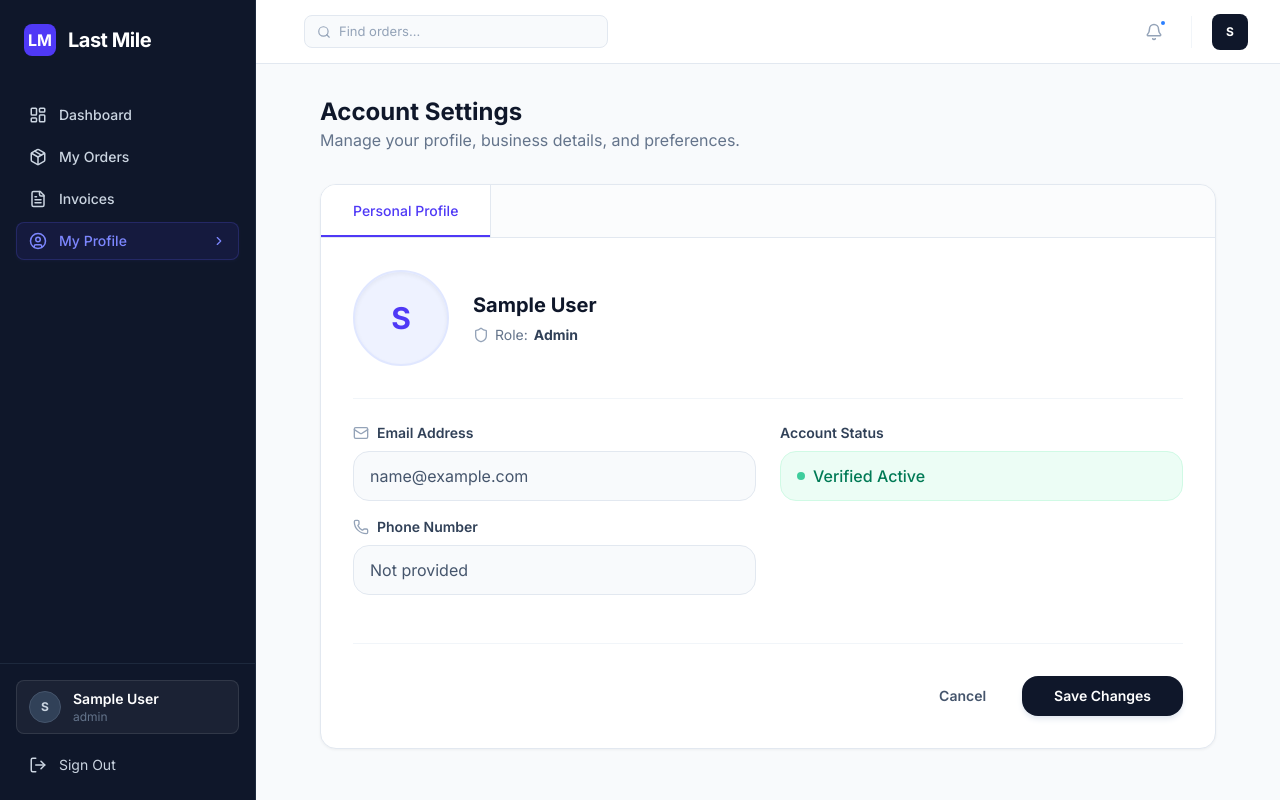
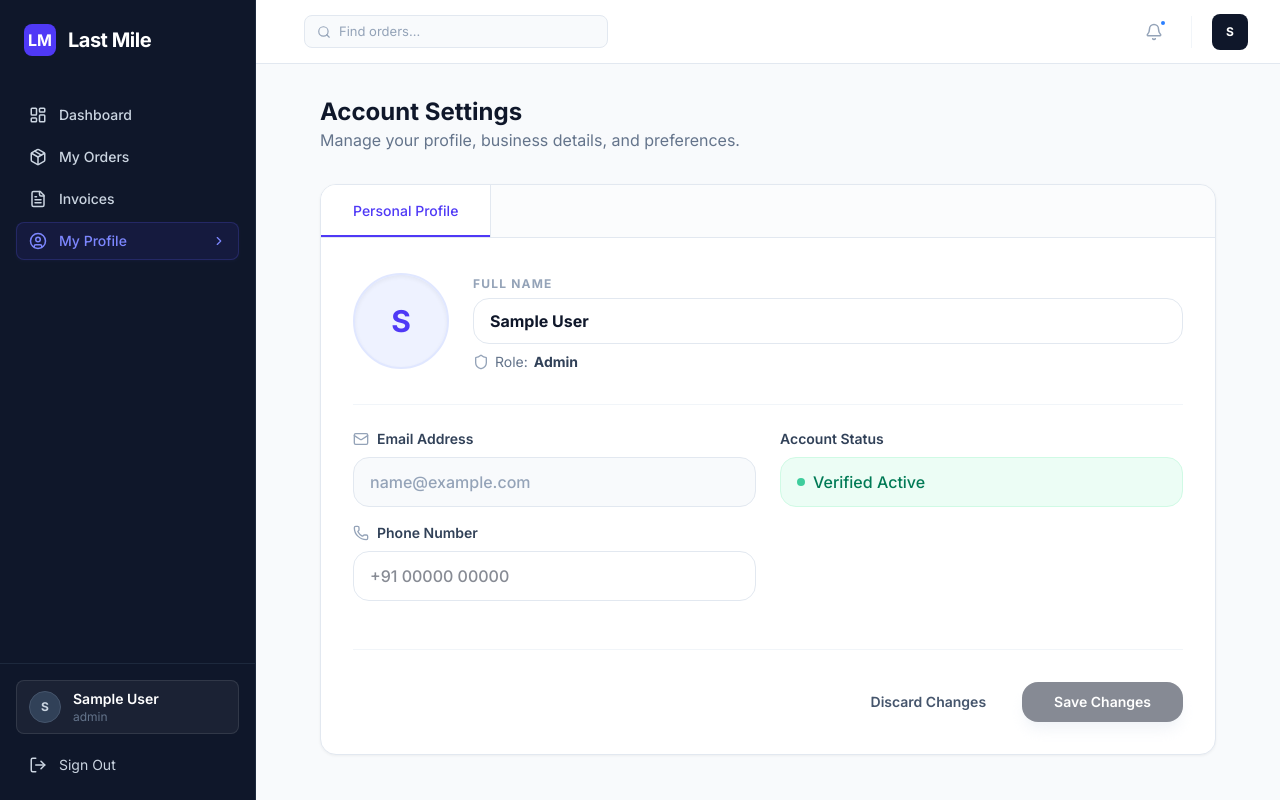
Before and after one commit to abulhussian/demo-lastmileAdmin-, a React (Vite) app: page /client/profile in a window 1280 px wide. Built offline with nearby package versions, Linux system fonts and the light colour scheme; no server answers; sample sign-in values are in the browser's storage.

Commit message:
fixed issues and api integrated ,feat changes in client in admin and client

```diff
--- a/src/contexts/LogisticsContext.jsx
+++ b/src/contexts/LogisticsContext.jsx
@@ -69,6 +69,7 @@ export const LogisticsProvider = ({ children }) => {
       email: u.email,
       role: roleNormalization[u.role] || u.role,
       avatar: u.avatar,
+      phone: u.phone || u.mobile_number || u.contact_number || u.phone_number || u.company_details?.phone,
       active: !!u.active,
       rating: u.rating,
       companyDetails: u.company_details ? {
@@ -185,6 +186,17 @@ export const LogisticsProvider = ({ children }) => {
     driverId: s.driver_id // Adding this if it exists in the real response, otherwise we use driverName
   });
 
+  const [revenueStats, setRevenueStats] = useState(null);
+
+  const fetchRevenueStats = useCallback(async () => {
+    try {
+      const response = await api.get('/billing/revenue-chart');
+      setRevenueStats(response.data || response);
+    } catch (err) {
+      console.error('Failed to fetch revenue stats:', err);
+    }
+  }, []);
+
   const fetchData = useCallback(async () => {
     if (!currentUser) return;
     const isAdmin = currentUser.role === 'ADMIN';
@@ -194,6 +206,7 @@ export const LogisticsProvider = ({ children }) => {
       setOrders((ordersResponse.data || []).map(mapOrder));
 
       if (isAdmin) {
+        fetchRevenueStats(); // Initial fetch for admin
         try {
           const usersResponse = await api.get('/users');
           setUsers((usersResponse.data || [])
@@ -215,13 +228,13 @@ export const LogisticsProvider = ({ children }) => {
       }
 
       if (currentUser.role === 'CLIENT') {
-        const billingResponse = await api.get('/billing/client/' + currentUser.id);
+        const billingResponse = await api.get('/billing/my-invoices');
         setInvoices((billingResponse.data || []).map(mapInvoice));
       }
     } catch (err) {
       console.error('Failed to fetch data:', err);
     }
-  }, [currentUser?.id, currentUser?.role]);
+  }, [currentUser?.id, currentUser?.role, fetchRevenueStats]);
 
   useEffect(() => {
     const refreshUser = async () => {
@@ -252,9 +265,21 @@ export const LogisticsProvider = ({ children }) => {
   const login = async (email, password) => {
     const response = await api.post('/auth/login', { email, password });
     const { token, user } = response;
-    const userWithToken = { ...mapUser(user), token };
-    setCurrentUser(userWithToken);
-    localStorage.setItem('logiflow_user', JSON.stringify(userWithToken));
+
+    // Set token in localStorage first so subsequent calls have it
+    localStorage.setItem('logiflow_user', JSON.stringify({ token, ...mapUser(user) }));
+
+    // Immediately fetch full profile details
+    try {
+      const profileResponse = await api.get('/auth/me');
+      const fullUser = { ...mapUser(profileResponse.data || profileResponse), token };
+      setCurrentUser(fullUser);
+      localStorage.setItem('logiflow_user', JSON.stringify(fullUser));
+    } catch (err) {
+      // Fallback to login response if /me fails
+      const userWithToken = { ...mapUser(user), token };
+      setCurrentUser(userWithToken);
+    }
   };
 
   const logout = () => {
@@ -374,6 +399,7 @@ export const LogisticsProvider = ({ children }) => {
   return (
     <LogisticsContext.Provider value={{
       currentUser, users, drivers, orders, invoices, settlements, toast,
+      revenueStats, fetchRevenueStats,
       login, logout, updateOrderStatus, assignDriver, createOrder, deleteOrder,
       settleDriverCash, toggleUserStatus, addUser, updateUser, deleteUser,
       generateInvoices, markInvoicePaid, fetchData,
--- a/src/pages/ClientCreateOrder.jsx
+++ b/src/pages/ClientCreateOrder.jsx
@@ -8,7 +8,7 @@ import { motion, AnimatePresence } from 'framer-motion';
 import { cn } from '../lib/utils';
 
 export const ClientCreateOrder = () => {
-  const { createOrder, bulkCreateOrders, currentUser } = useLogistics();
+  const { createOrder, bulkCreateOrders, currentUser, showToast } = useLogistics();
   const navigate = useNavigate();
   const location = useLocation();
   const [activeTab, setActiveTab] = useState(location.state?.activeTab || 'SINGLE');
@@ -50,8 +50,20 @@ export const ClientCreateOrder = () => {
 
   const handleSubmit = async (e) => {
     e.preventDefault();
+
+    if (!formData.pickupStreet || !formData.pickupCity) {
+      showToast('Please provide a complete Pickup Location', 'error');
+      return;
+    }
+
+    if (!formData.deliveryStreet || !formData.deliveryCity) {
+      showToast('Please provide a complete Delivery Location', 'error');
+      return;
+    }
+
     setIsSubmitting(true);
 
+    try {
       await createOrder({
         customerName: formData.customerName,
         customerPhone: formData.customerPhone,
@@ -78,9 +90,13 @@ export const ClientCreateOrder = () => {
         feeType: formData.feeType,
         feeValue: Number(formData.feeValue || 0)
       });
-
+      showToast('Logistics request submitted successfully');
+      navigate('/client/orders');
+    } catch (err) {
+      showToast(err.message || 'Failed to submit logistics request', 'error');
+    } finally {
       setIsSubmitting(false);
-    navigate('/client/orders');
+    }
   };
 
   const handleMapConfirm = (data) => {
--- a/src/pages/admin/AdminDashboard.jsx
+++ b/src/pages/admin/AdminDashboard.jsx
@@ -35,15 +35,24 @@ const chartData = [
 
 export const AdminDashboard = () => {
   const navigate = useNavigate();
-  const { orders, drivers } = useLogistics();
+  const { orders, drivers, revenueStats, fetchRevenueStats } = useLogistics();
+  const [period, setPeriod] = React.useState('weekly');
 
-  const totalOrders = orders.length;
+  const stats = revenueStats?.revenue_stats;
+  const totalOrders = stats?.total_orders || orders.length;
   const activeDrivers = drivers.filter(d => d.active).length;
-  const totalRevenue = orders.reduce((sum, o) => sum + (Number(o.orderValue) || 0), 0);
-  const driverCash = drivers.reduce((sum, d) => sum + (Number(d.cashInHand) || 0), 0);
+  const totalRevenue = stats?.total_revenue || orders.reduce((sum, o) => sum + (Number(o.orderValue) || 0), 0);
+  const driverCash = stats?.total_outstanding || drivers.reduce((sum, d) => sum + (Number(d.cashInHand) || 0), 0);
 
   const pendingOrders = orders.filter(o => o.status === 'PENDING').length;
   const deliveredToday = orders.filter(o => o.status === 'DELIVERED').length;
+
+  const handlePeriodChange = (newPeriod) => {
+    setPeriod(newPeriod);
+    // No need to fetch again if we already have both
+  };
+
+  const currentChartData = revenueStats?.charts?.[period] || chartData;
 
   return (
     <MainLayout title="Admin Overview">
@@ -80,14 +89,30 @@ export const AdminDashboard = () => {
         <div className="lg:col-span-8 bg-white p-6 rounded-[16px] border border-slate-200 shadow-sm">
           <div className="flex items-center justify-between mb-8">
             <h3 className="font-bold text-slate-900">Revenue Performance</h3>
-            <div className="flex gap-2">
-              <button className="text-[10px] font-bold uppercase bg-slate-950 text-white px-3 py-1 rounded-full">Weekly</button>
-              <button className="text-[10px] font-bold uppercase text-slate-400 px-3 py-1">Monthly</button>
+            <div className="flex gap-2 bg-slate-100 p-1 rounded-full">
+              <button
+                onClick={() => handlePeriodChange('weekly')}
+                className={cn(
+                  "text-[10px] font-bold uppercase px-4 py-1.5 rounded-full transition-all",
+                  period === 'weekly' ? "bg-slate-950 text-white shadow-md" : "text-slate-500 hover:text-slate-900"
+                )}
+              >
+                Weekly
+              </button>
+              <button
+                onClick={() => handlePeriodChange('monthly')}
+                className={cn(
+                  "text-[10px] font-bold uppercase px-4 py-1.5 rounded-full transition-all",
+                  period === 'monthly' ? "bg-slate-950 text-white shadow-md" : "text-slate-500 hover:text-slate-900"
+                )}
+              >
+                Monthly
+              </button>
             </div>
           </div>
           <div className="h-[280px] w-full">
             <ResponsiveContainer width="100%" height="100%">
-              <AreaChart data={chartData}>
+              <AreaChart data={currentChartData}>
                 <defs>
                   <linearGradient id="colorValue" x1="0" y1="0" x2="0" y2="1">
                     <stop offset="5%" stopColor="#3B82F6" stopOpacity={0.2}/>
@@ -95,7 +120,7 @@ export const AdminDashboard = () => {
                   </linearGradient>
                 </defs>
                 <CartesianGrid strokeDasharray="3 3" vertical={false} stroke="#F1F5F9" />
-                <XAxis dataKey="name" fontSize={11} stroke="#94A3B8" axisLine={false} tickLine={false} />
+                <XAxis dataKey={revenueStats?.charts ? "label" : "name"} fontSize={11} stroke="#94A3B8" axisLine={false} tickLine={false} />
                 <YAxis fontSize={11} stroke="#94A3B8" axisLine={false} tickLine={false} />
                 <Tooltip
                   contentStyle={{ borderRadius: '12px', border: '1px solid #E2E8F0', padding: '12px' }}
--- a/src/pages/admin/AdminDrivers.jsx
+++ b/src/pages/admin/AdminDrivers.jsx
@@ -32,10 +32,12 @@ export const AdminDrivers = () => {
   const [loadingHistory, setLoadingHistory] = useState(false);
   const [showPassword, setShowPassword] = useState(false);
 
-  const filteredDrivers = drivers.filter(driver =>
-    driver.name.toLowerCase().includes(searchTerm.toLowerCase()) ||
-    driver.vehicleNumber.toLowerCase().includes(searchTerm.toLowerCase())
-  );
+  const filteredDrivers = drivers.filter(driver => {
+    const name = driver.name || '';
+    const vehicleNumber = driver.vehicleNumber || '';
+    return name.toLowerCase().includes(searchTerm.toLowerCase()) ||
+           vehicleNumber.toLowerCase().includes(searchTerm.toLowerCase());
+  });
 
   const handleAddDriver = async (e) => {
     e.preventDefault();
@@ -47,7 +49,7 @@ export const AdminDrivers = () => {
         email: formData.get('email'),
         password: formData.get('password') || 'password123',
         phone: formData.get('phone'),
-        vehiclePlate: formData.get('vehiclePlate'),
+        vehicleNumber: formData.get('vehicleNumber'),
         vehicleType: formData.get('vehicleType'),
         role: 'DRIVER',
         active: true,
@@ -285,7 +287,7 @@ export const AdminDrivers = () => {
               <div className="grid grid-cols-2 gap-4">
                 <div>
                   <label className="block text-[10px] font-bold text-slate-400 uppercase mb-1.5">Vehicle Plate</label>
-                  <input name="vehiclePlate" required placeholder="ABC-123" className="w-full px-4 py-2.5 bg-slate-50 border border-slate-200 rounded-xl focus:ring-4 focus:ring-indigo-500/10 focus:border-indigo-500 outline-none transition-all text-sm font-medium" />
+                  <input name="vehicleNumber" required placeholder="ABC-123" className="w-full px-4 py-2.5 bg-slate-50 border border-slate-200 rounded-xl focus:ring-4 focus:ring-indigo-500/10 focus:border-indigo-500 outline-none transition-all text-sm font-medium" />
                 </div>
                 <div>
                   <label className="block text-[10px] font-bold text-slate-400 uppercase mb-1.5">Vehicle Type</label>
--- a/src/pages/client/ClientProfile.jsx
+++ b/src/pages/client/ClientProfile.jsx
@@ -9,45 +9,72 @@ const ClientProfile = () => {
   const [activeTab, setActiveTab] = useState('PERSONAL');
   const [isSaving, setIsSaving] = useState(false);
 
-  // Form states for business info
-  const [billingEmail, setBillingEmail] = useState(currentUser?.companyDetails?.billingEmail || '');
-  const [addressText, setAddressText] = useState(
-    currentUser?.companyDetails?.address
-      ? `${currentUser.companyDetails.address.street}\n${currentUser.companyDetails.address.city}, ${currentUser.companyDetails.address.state} ${currentUser.companyDetails.address.zip}`
-      : ''
+  // Form states
+  const [name, setName] = useState('');
+  const [phone, setPhone] = useState('');
+  const [companyName, setCompanyName] = useState('');
+  const [billingEmail, setBillingEmail] = useState('');
+  const [street, setStreet] = useState('');
+  const [city, setCity] = useState('');
+  const [state, setState] = useState('');
+  const [zip, setZip] = useState('');
+
+  // Sync form state when currentUser changes
+  React.useEffect(() => {
+    if (currentUser) {
+      setName(currentUser.name || '');
+      setPhone(currentUser.phone || '');
+      setCompanyName(currentUser.companyDetails?.companyName || '');
+      setBillingEmail(currentUser.companyDetails?.billingEmail || '');
+      setStreet(currentUser.companyDetails?.address?.street || '');
+      setCity(currentUser.companyDetails?.address?.city || '');
+      setState(currentUser.companyDetails?.address?.state || '');
+      setZip(currentUser.companyDetails?.address?.zip || '');
+    }
+  }, [currentUser]);
+
+  const hasChanges = currentUser && (
+    name !== (currentUser.name || '') ||
+    phone !== (currentUser.phone || '') ||
+    companyName !== (currentUser.companyDetails?.companyName || '') ||
+    billingEmail !== (currentUser.companyDetails?.billingEmail || '') ||
+    street !== (currentUser.companyDetails?.address?.street || '') ||
+    city !== (currentUser.companyDetails?.address?.city || '') ||
+    state !== (currentUser.companyDetails?.address?.state || '') ||
+    zip !== (currentUser.companyDetails?.address?.zip || '')
   );
 
   if (!currentUser) return null;
 
-  const handleSaveBusinessInfo = async () => {
+  const handleSaveProfile = async () => {
+    if (!hasChanges) {
+      showToast('No changes detected', 'info');
+      return;
+    }
     setIsSaving(true);
     try {
-      // Parse address text back to object (very basic parsing)
-      const lines = addressText.split('\n');
-      const street = lines[0] || '';
-      const secondLine = lines[1] || '';
-      const [cityState, zip] = secondLine.split(' ');
-      const [city, state] = cityState ? cityState.split(',') : ['', ''];
-
-      const updatedCompanyDetails = {
-        ...currentUser.companyDetails,
-        billingEmail: billingEmail,
-        address: {
-          street: street.trim(),
-          city: (city || '').trim(),
-          state: (state || '').trim(),
-          zip: (zip || '').trim(),
+      const payload = {
+        ...currentUser,
+        name,
+        phone,
+        companyDetails: {
+          ...currentUser.companyDetails,
+          companyName,
+          billingEmail,
+          address: {
+            street,
+            city,
+            state,
+            zip
+          },
+          phone: phone // Syncing main phone to company phone
         }
       };
 
-      await updateUser(currentUser.id, {
-        ...currentUser,
-        companyDetails: updatedCompanyDetails
-      });
-
-      showToast('Business information updated successfully!');
+      await updateUser(currentUser.id, payload);
+      showToast('Profile updated successfully!');
     } catch (error) {
-      console.error('Failed to update business info:', error);
+      console.error('Failed to update profile:', error);
       showToast(error.message || 'Error updating profile', 'error');
     } finally {
       setIsSaving(false);
@@ -101,9 +128,16 @@ const ClientProfile = () => {
                       currentUser.name.charAt(0).toUpperCase()
                     )}
                   </div>
-                  <div>
-                    <h3 className="text-xl font-bold text-slate-900">{currentUser.name}</h3>
-                    <div className="flex items-center gap-4 mt-1.5">
+                  <div className="flex-1">
+                    <label className="block mb-2">
+                      <span className="text-xs font-bold text-slate-400 uppercase tracking-widest">Full Name</span>
+                      <input
+                        value={name}
+                        onChange={e => setName(e.target.value)}
+                        className="w-full mt-1 bg-white border border-slate-200 rounded-xl px-4 py-2.5 text-slate-900 font-bold focus:ring-2 focus:ring-indigo-500/10 focus:border-indigo-500 outline-none transition-all"
+                      />
+                    </label>
+                    <div className="flex items-center gap-4 mt-2">
                       <p className="text-slate-500 flex items-center gap-1.5 text-sm">
                         <Shield className="w-4 h-4 text-slate-400" />
                         Role: <span className="font-bold text-slate-700 capitalize">{currentUser.role?.toLowerCase()}</span>
@@ -127,7 +161,7 @@ const ClientProfile = () => {
                       <input
                         readOnly
                         value={currentUser.email}
-                        className="w-full bg-slate-50 border border-slate-200 rounded-xl px-4 py-3 text-slate-600 focus:outline-none"
+                        className="w-full bg-slate-50 border border-slate-200 rounded-xl px-4 py-3 text-slate-400 font-medium cursor-not-allowed"
                       />
                     </label>
                     <label className="block">
@@ -135,9 +169,10 @@ const ClientProfile = () => {
                         <Phone className="w-4 h-4 text-slate-400" /> Phone Number
                       </span>
                       <input
-                        readOnly
-                        value={currentUser.phone || currentUser.companyDetails?.phone || 'Not provided'}
-                        className="w-full bg-slate-50 border border-slate-200 rounded-xl px-4 py-3 text-slate-600 focus:outline-none"
+                        value={phone}
+                        onChange={e => setPhone(e.target.value)}
+                        placeholder="+91 00000 00000"
+                        className="w-full bg-white border border-slate-200 rounded-xl px-4 py-3 text-slate-900 font-medium focus:ring-2 focus:ring-indigo-500/10 focus:border-indigo-500 outline-none transition-all"
                       />
                     </label>
                   </div>
@@ -160,29 +195,53 @@ const ClientProfile = () => {
                   <div className="space-y-6">
                     <div>
                       <h4 className="text-sm font-bold text-slate-900 uppercase tracking-widest mb-6">Company Registry</h4>
-                      <div className="space-y-6">
+                      <div className="space-y-5">
                         <label className="block">
                           <span className="text-sm font-semibold text-slate-700 flex items-center gap-2 mb-2">
                             <Building className="w-4 h-4 text-slate-400" /> Company Name
                           </span>
                           <input
-                            readOnly
-                            defaultValue={currentUser.companyDetails?.companyName}
-                            className="w-full bg-white border border-slate-200 rounded-xl px-4 py-3 text-slate-700 focus:ring-2 focus:ring-indigo-500/10 focus:border-indigo-500 outline-none transition-all"
+                            value={companyName}
+                            onChange={e => setCompanyName(e.target.value)}
+                            className="w-full bg-white border border-slate-200 rounded-xl px-4 py-3 text-slate-900 font-medium focus:ring-2 focus:ring-indigo-500/10 focus:border-indigo-500 outline-none transition-all"
                           />
                         </label>
-                        <label className="block">
-                          <span className="text-sm font-semibold text-slate-700 flex items-center gap-2 mb-2">
+
+                        <div className="space-y-4 pt-2">
+                          <span className="text-sm font-semibold text-slate-700 flex items-center gap-2">
                             <MapPin className="w-4 h-4 text-slate-400" /> Business Address
                           </span>
-                          <textarea
-                            rows={3}
-                            value={addressText}
-                            onChange={(e) => setAddressText(e.target.value)}
-                            placeholder="Street, City, State, ZIP"
-                            className="w-full bg-white border border-slate-200 rounded-xl px-4 py-3 text-slate-700 focus:ring-2 focus:ring-indigo-500/10 focus:border-indigo-500 outline-none transition-all resize-none"
-                          />
-                        </label>
+                          <div className="grid grid-cols-2 gap-3">
+                            <div className="col-span-2">
+                              <input
+                                placeholder="Street Address"
+                                value={street}
+                                onChange={e => setStreet(e.target.value)}
+                                className="w-full bg-white border border-slate-200 rounded-xl px-4 py-3 text-sm font-medium focus:ring-2 focus:ring-indigo-500/10 focus:border-indigo-500 outline-none transition-all"
+                              />
+                            </div>
+                            <input
+                              placeholder="City"
+                              value={city}
+                              onChange={e => setCity(e.target.value)}
+                              className="w-full bg-white border border-slate-200 rounded-xl px-4 py-3 text-sm font-medium focus:ring-2 focus:ring-indigo-500/10 focus:border-indigo-500 outline-none transition-all"
+                            />
+                            <input
+                              placeholder="State"
+                              value={state}
+                              onChange={e => setState(e.target.value)}
+                              className="w-full bg-white border border-slate-200 rounded-xl px-4 py-3 text-sm font-medium focus:ring-2 focus:ring-indigo-500/10 focus:border-indigo-500 outline-none transition-all"
+                            />
+                            <div className="col-span-2">
+                              <input
+                                placeholder="Zip Code"
+                                value={zip}
+                                onChange={e => setZip(e.target.value)}
+                                className="w-full bg-white border border-slate-200 rounded-xl px-4 py-3 text-sm font-medium focus:ring-2 focus:ring-indigo-500/10 focus:border-indigo-500 outline-none transition-all"
+                              />
+                            </div>
+                          </div>
+                        </div>
                       </div>
                     </div>
                   </div>
@@ -206,8 +265,8 @@ const ClientProfile = () => {
                           </span>
                         </div>
 
-                        <div className="space-y-3">
-                          <p className="text-xs text-slate-400 leading-relaxed">
+                        <div className="space-y-4">
+                          <p className="text-xs text-slate-400 leading-relaxed border-b border-slate-200 pb-4">
                             Your billing structure is managed by the LastMile admin. Contact support to request a rate change.
                           </p>
                           <div>
@@ -234,15 +293,23 @@ const ClientProfile = () => {
             ) : null}
 
             <div className="mt-12 pt-8 border-t border-slate-100 flex justify-end gap-3">
-              <button className="px-6 py-2.5 text-sm font-semibold text-slate-600 hover:bg-slate-50 rounded-xl transition-all">
-                Cancel
+              <button
+                onClick={() => window.location.reload()}
+                className="px-6 py-2.5 text-sm font-semibold text-slate-600 hover:bg-slate-50 rounded-xl transition-all"
+              >
+                Discard Changes
               </button>
               <button
-                onClick={handleSaveBusinessInfo}
-                disabled={isSaving}
-                className="px-8 py-2.5 text-sm font-semibold text-white bg-slate-900 rounded-xl hover:bg-slate-800 transition-all shadow-md shadow-slate-200 disabled:opacity-50"
+                onClick={handleSaveProfile}
+                disabled={isSaving || !hasChanges}
+                className="px-8 py-2.5 text-sm font-semibold text-white bg-slate-900 rounded-xl hover:bg-black transition-all shadow-lg shadow-slate-200 disabled:opacity-50 disabled:cursor-not-allowed min-w-[140px]"
               >
-                {isSaving ? 'Saving...' : 'Save Changes'}
+                {isSaving ? (
+                  <div className="flex items-center gap-2">
+                    <div className="w-4 h-4 border-2 border-white/30 border-t-white rounded-full animate-spin" />
+                    Saving...
+                  </div>
+                ) : 'Save Changes'}
               </button>
             </div>
           </div>
```
Also changed, not shown: src/pages/admin/AdminOrders.jsx (+36 -3 lines), src/pages/admin/AdminUsers.jsx (+12 -14 lines), src/pages/client/ClientDashboard.jsx (+11 -2 lines). Lines whose indentation alone changed are shown as unchanged.
